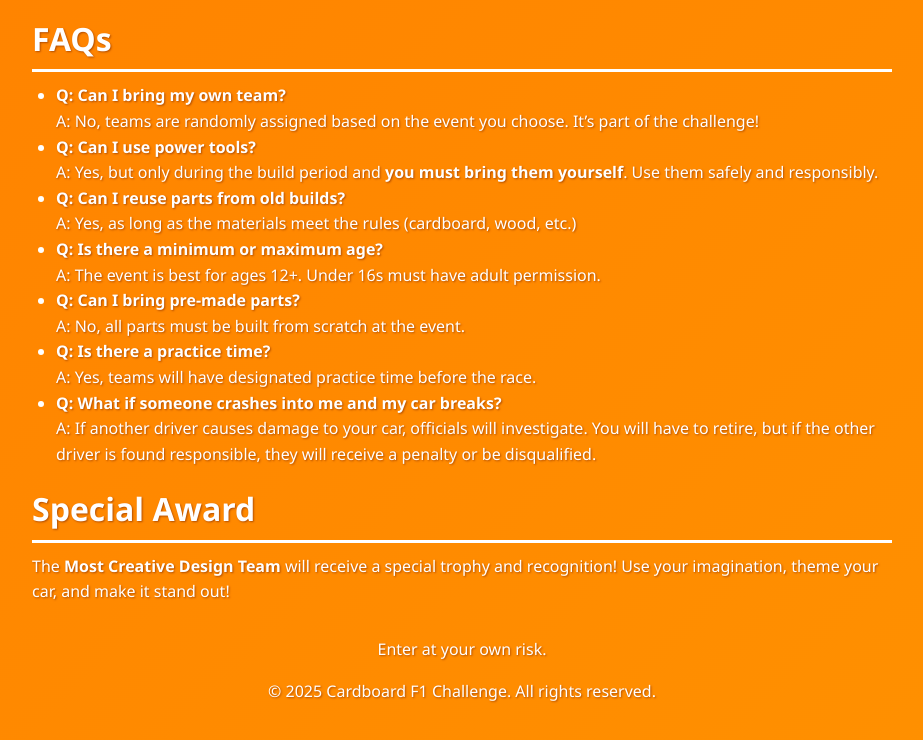
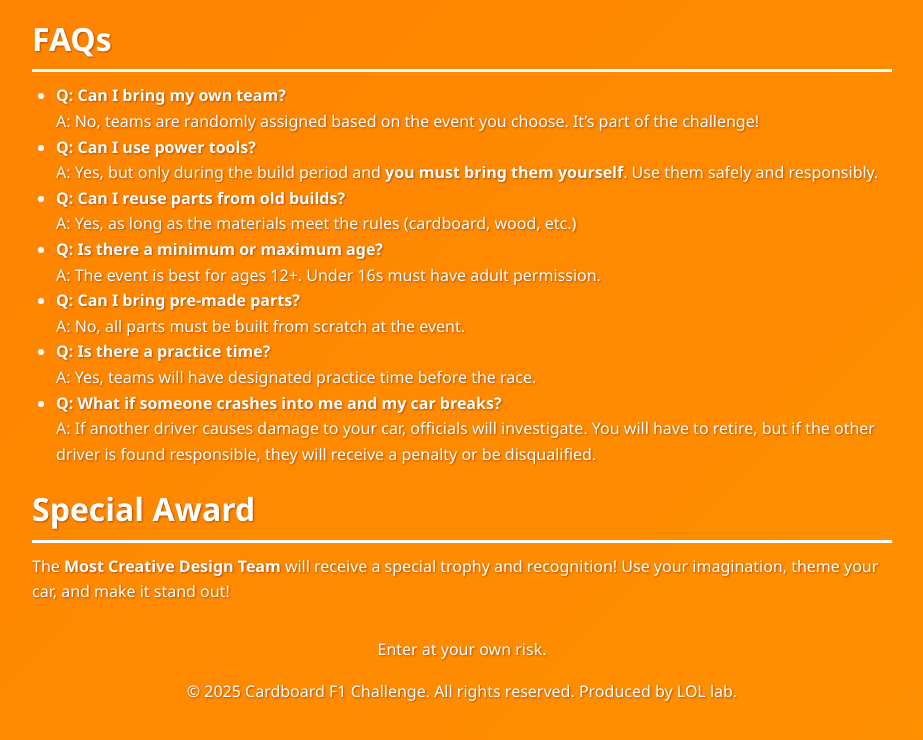
Before and after one commit to LOL-lab48/Cardboard-F1-Challenge, a plain HTML site: page index.html in a window 1280 px wide. Shown: the part 2783-3523 px from the top of the page, without its empty margins (178-1101 px from the left). Drawn offline with Linux system fonts and the light colour scheme.

Commit message:
Update index.html

```diff
--- a/index.html
+++ b/index.html
@@ -157,7 +157,7 @@
 
 <footer>
   <p>Enter at your own risk.</p>
-  <p>&copy; 2025 Cardboard F1 Challenge. All rights reserved.</p>
+  <p>&copy; 2025 Cardboard F1 Challenge. All rights reserved. Produced by LOL lab.</p>
 </footer>
 
 </body>
```
